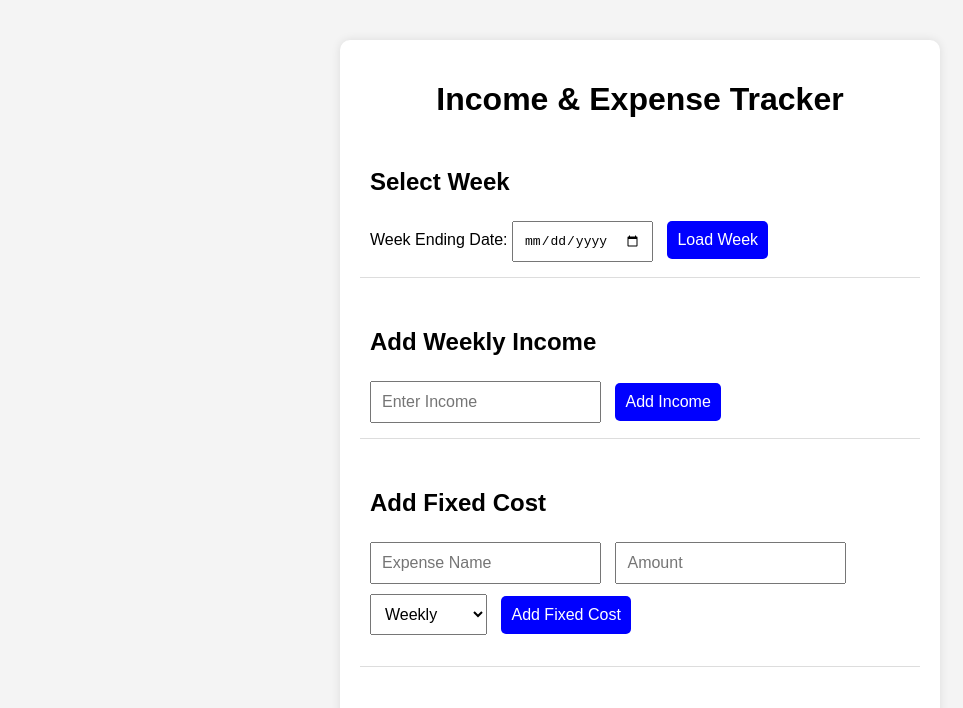
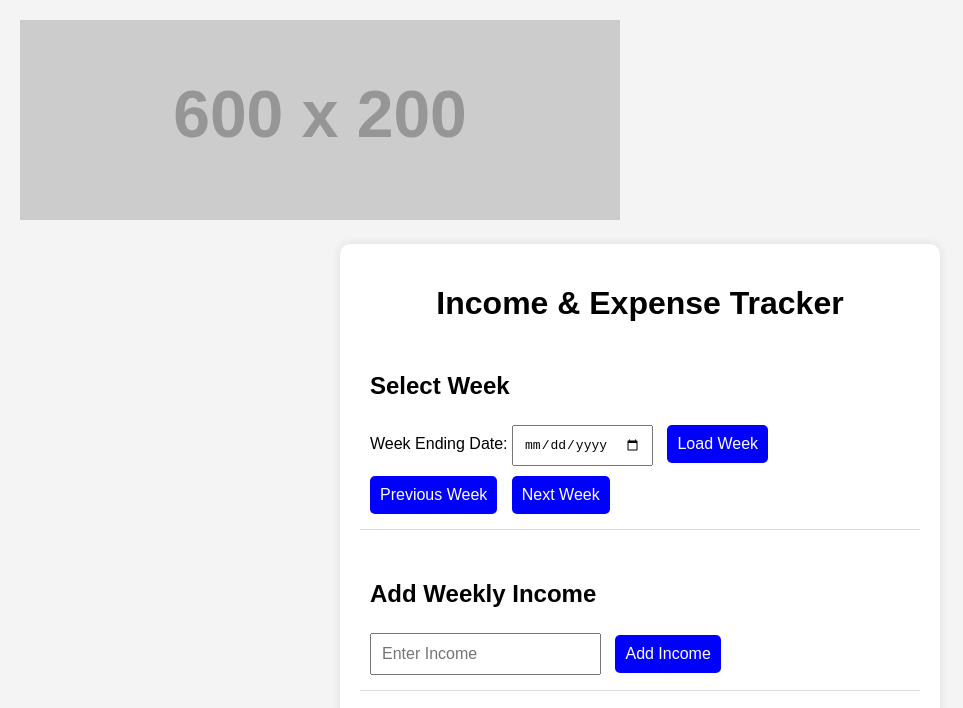
Before and after one commit to amangurung00790/Income-Expense-Tracker, a plain HTML site: page index.html in a window 1280 px wide. Shown: the top 708 px of the page, without its empty margins (0-963 px from the left). Drawn offline with Linux system fonts and the light colour scheme; placeholder pictures from the web are drawn by us.

Commit message:
Update index.html

```diff
--- a/index.html
+++ b/index.html
@@ -2,12 +2,17 @@
 <html lang="en">
 <head>
   <meta charset="UTF-8" />
-  <!-- This tag makes sure the page scales correctly on mobile devices -->
+  <!-- Ensures proper scaling on mobile devices -->
   <meta name="viewport" content="width=device-width, initial-scale=1.0" />
   <title>Income & Expense Tracker</title>
   <link rel="stylesheet" href="styles.css" />
 </head>
 <body>
+  <!-- Header with a photo placeholder -->
+  <header class="app-header">
+    <img src="https://via.placeholder.com/600x200" alt="App Header Image" />
+  </header>
+
   <div class="container">
     <h1>Income & Expense Tracker</h1>
 
@@ -17,6 +22,11 @@
       <label for="weekDate">Week Ending Date:</label>
       <input type="date" id="weekDate" />
       <button onclick="loadWeek()">Load Week</button>
+      <!-- Week navigation buttons -->
+      <div class="week-navigation">
+        <button onclick="previousWeek()">Previous Week</button>
+        <button onclick="nextWeek()">Next Week</button>
+      </div>
     </div>
 
     <!-- Income Input Section -->
```
